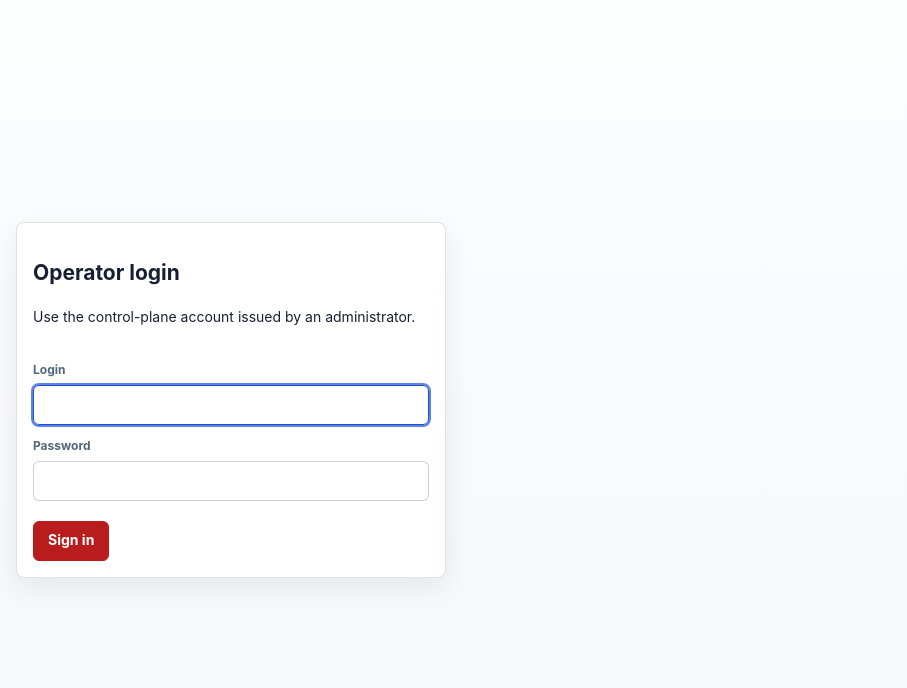
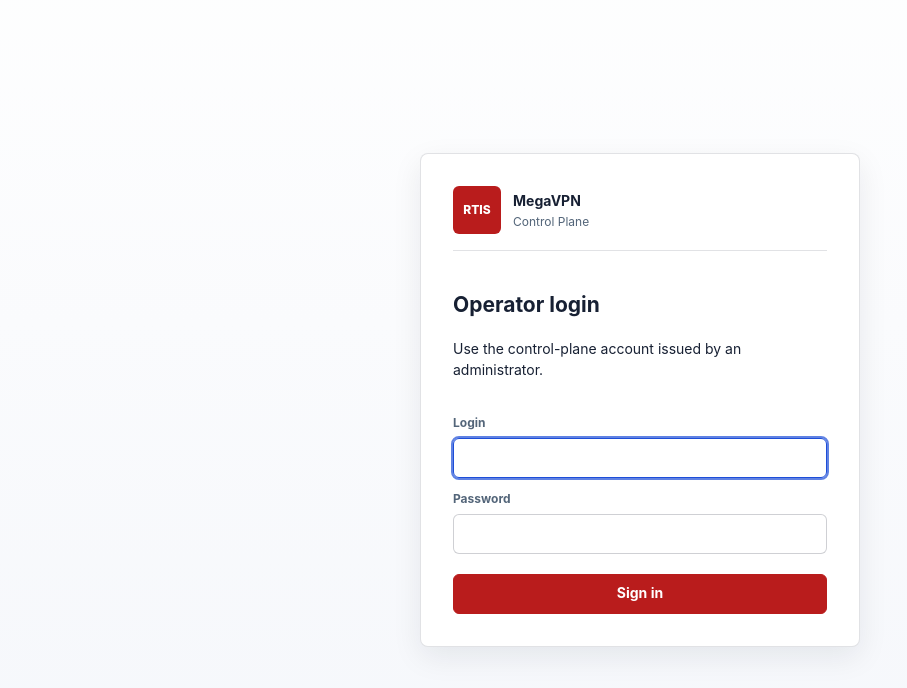
Before and after one commit to rtis-emc2/megavpn, a React (Vite) app in the folder frontend/: page /auth in a window 1280 px wide. Shown: the top 688 px of the page, without its empty margins (0-907 px from the left). Built offline with nearby package versions, Linux system fonts and the light colour scheme; no server answers.

Commit message:
fix(frontend): restore centered branded login

```diff
--- a/frontend/src/features/auth/AuthPages.tsx
+++ b/frontend/src/features/auth/AuthPages.tsx
@@ -9,6 +9,18 @@ import { Button, Card, CardBody, ErrorState, FormField, FormGrid, LoadingSkeleto
 
 function inviteTokenFromSearch(search: string): string {
   return new URLSearchParams(search).get('invite_token') || '';
+}
+
+function AuthBrand() {
+  return (
+    <div className="auth-brand" aria-label="RTIS MegaVPN Control Plane">
+      <div className="auth-brand-mark" aria-hidden="true">RTIS</div>
+      <div className="auth-brand-copy">
+        <strong>MegaVPN</strong>
+        <span>Control Plane</span>
+      </div>
+    </div>
+  );
 }
 
 export function AuthGate() {
@@ -49,6 +61,7 @@ export function LoginPage() {
       <Card className="auth-panel">
         <CardBody>
           <form className="page-stack" onSubmit={submit}>
+            <AuthBrand />
             <div>
               <h1>{t('auth.loginTitle')}</h1>
               <p>{t('auth.loginSubtitle')}</p>
@@ -62,9 +75,7 @@ export function LoginPage() {
               </FormField>
             </FormGrid>
             {error ? <ErrorState body={error} /> : null}
-            <div className="toolbar">
-              <Button variant="primary" type="submit">{t('auth.signIn')}</Button>
-            </div>
+            <Button className="auth-primary-action" variant="primary" type="submit">{t('auth.signIn')}</Button>
           </form>
         </CardBody>
       </Card>
@@ -107,6 +118,7 @@ export function InvitePage({ token }: { token: string }) {
       <Card className="auth-panel">
         <CardBody>
           <form className="page-stack" onSubmit={submit}>
+            <AuthBrand />
             <div>
               <h1>{t('auth.inviteTitle')}</h1>
               <p>{t('auth.inviteSubtitle')}</p>
--- a/frontend/src/styles/layout.css
+++ b/frontend/src/styles/layout.css
@@ -1,12 +1,58 @@
 .auth-page {
   min-height: 100dvh;
   display: grid;
-  grid-template-columns: minmax(0, 430px);
-  place-items: center;
+  grid-template-columns: minmax(0, 440px);
+  justify-content: center;
+  align-content: safe center;
+  align-items: center;
   padding: var(--space-16);
 }
 
 .auth-panel {
+  width: 100%;
+}
+
+.auth-panel > .card-body {
+  padding: 32px;
+}
+
+.auth-brand {
+  display: flex;
+  align-items: center;
+  gap: var(--space-12);
+  padding-bottom: var(--space-16);
+  border-bottom: 1px solid var(--color-border);
+}
+
+.auth-brand-mark {
+  display: grid;
+  width: 48px;
+  height: 48px;
+  flex: 0 0 48px;
+  place-items: center;
+  border-radius: var(--radius-md);
+  color: #fff;
+  background: var(--color-primary);
+  font-size: var(--text-small);
+  font-weight: 800;
+}
+
+.auth-brand-copy {
+  display: grid;
+  gap: 2px;
+}
+
+.auth-brand-copy strong {
+  color: var(--color-text);
+  font-size: var(--text-h3);
+}
+
+.auth-brand-copy span {
+  color: var(--color-text-muted);
+  font-size: var(--text-small);
+}
+
+.auth-primary-action {
   width: 100%;
 }
 
@@ -332,6 +378,10 @@
 }
 
 @media (max-width: 767px) {
+  .auth-panel > .card-body {
+    padding: var(--space-20, 20px);
+  }
+
   .topbar {
     position: static;
     width: 100%;
```
Also changed, not shown: 5 other files (tests, documents, lock files or other folders).
